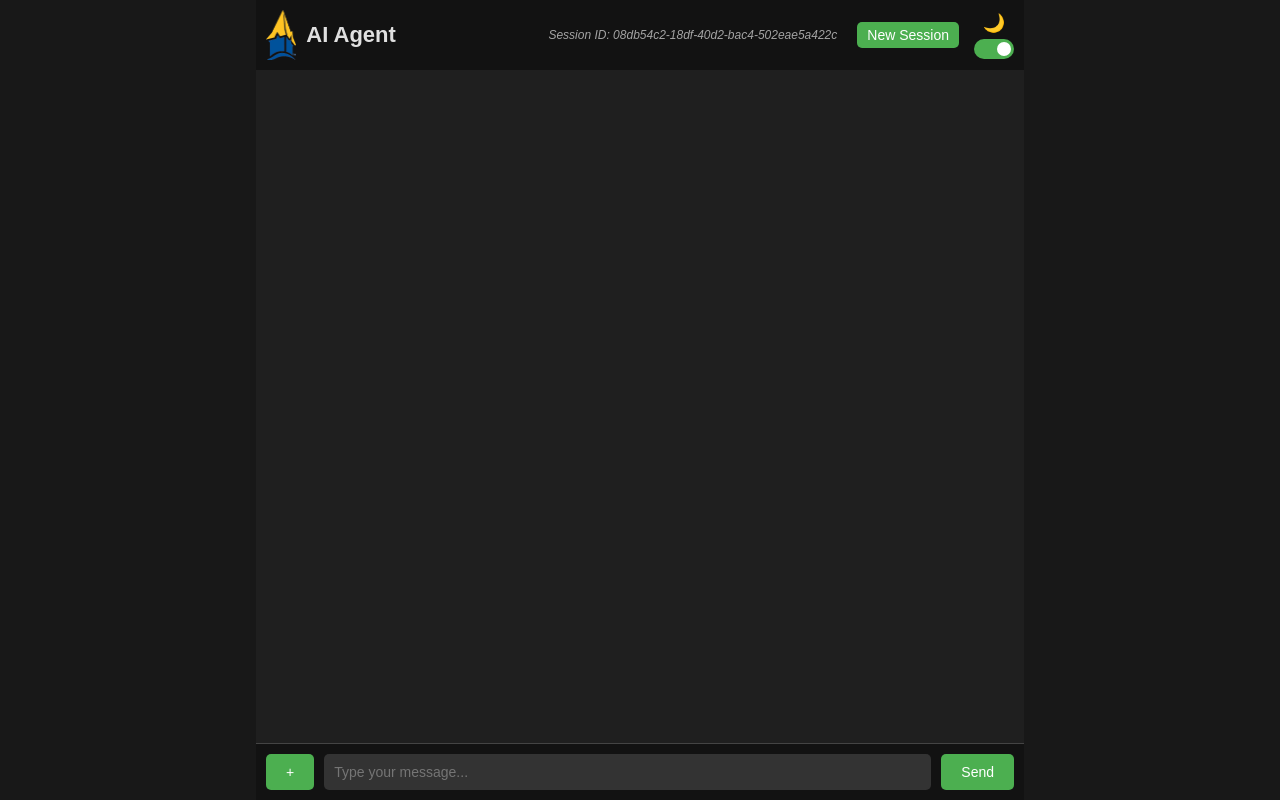
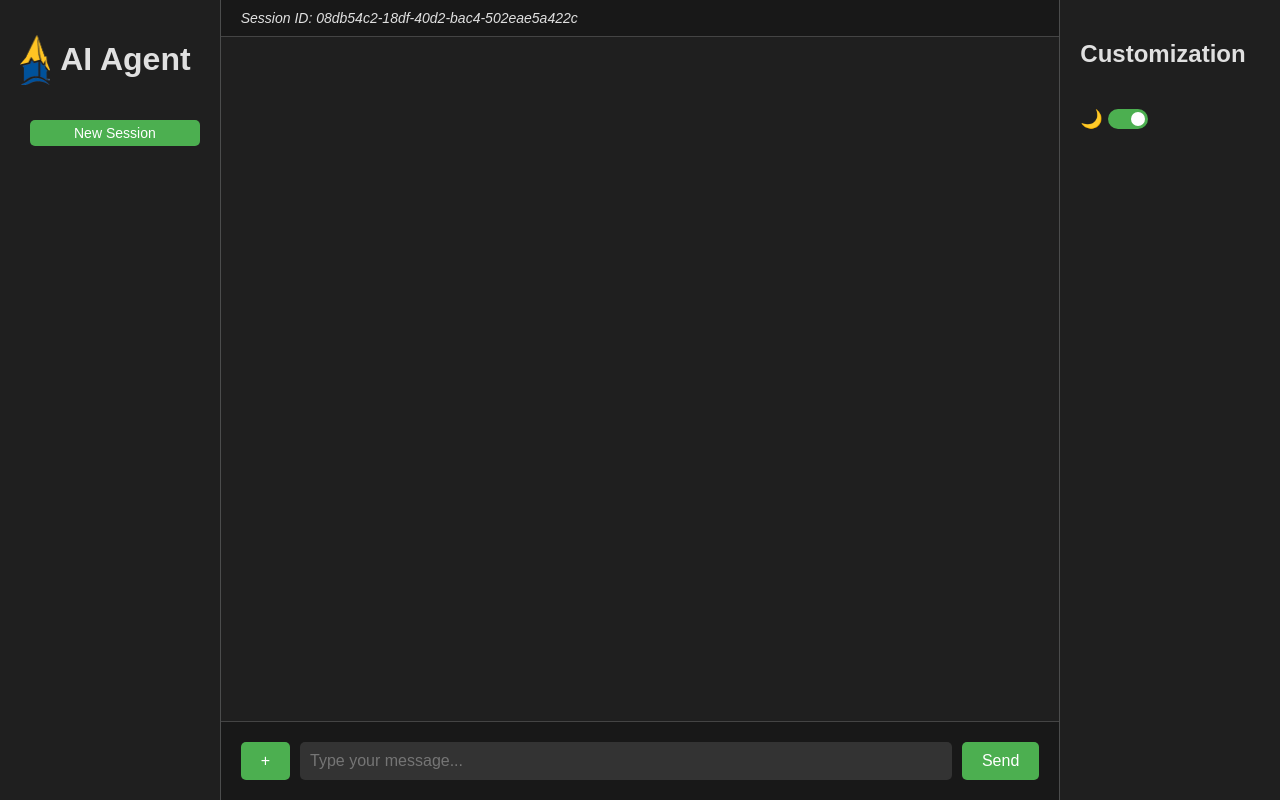
Before and after one commit to branmh79/n8n-AI-Agent-Assignment, a React (Create React App) app in the folder react-frontend/: page / in a window 1280 px wide. Built offline with nearby package versions, Linux system fonts and the light colour scheme.

Commit message:
left+right containers

```diff
--- a/react-frontend/src/App.css
+++ b/react-frontend/src/App.css
@@ -176,20 +176,26 @@ body.dark-mode {
 }
 
 .app-container {
-  width: 60vw;
+  width: 100vw;
   height: 100vh;
   margin: 0 auto;
   display: flex;
-  flex-direction: column;
+  justify-content: center; /* Center the content horizontally */
+  align-items: center; /* Center the content vertically */
+  background-color: var(--background-color); /* Optional for readability */
   transition: background-color 0.3s ease, color 0.3s ease;
 }
 
 .chat-header {
-  display: flex;
-  justify-content: space-between;
-  align-items: center;
-  padding: 10px;
-  background-color: inherit;
+  width: 100%; /* Full width of the chat section */
+  padding: 10px 20px;
+  background-color: inherit; /* Match the background color */
+  color: inherit; /* Match the text color */
+  border-bottom: 1px solid #444; /* Optional border for separation */
+  font-size: 14px;
+  font-style: italic; /* Optional styling for the session ID */
+  text-align: left; /* Align the text to the left */
+  transition: background-color 0.3s ease, color 0.3s ease;
 }
 
 .chat-header h1 {
@@ -197,10 +203,21 @@ body.dark-mode {
   font-size: 22px;
 }
 
+/* Chat Section */
+.chat-section {
+  width: 70%; /* Fixed 60% width */
+  display: flex;
+  flex-direction: column;
+  overflow: hidden;
+  background-color: #181818; /* Matches dark mode background */
+  border-left: 1px solid #4B4C4C; /* Thin white line between left and chat */
+}
+
 .chat-input {
   display: flex;
   padding: 10px;
   border-top: 1px solid #444;
+  transition: background-color 0.3s ease, color 0.3s ease;
 }
 
 .new-session-btn,
@@ -213,6 +230,11 @@ body.dark-mode {
   cursor: pointer;
   font-size: 14px;
   margin-left: 10px;
+}
+
+.new-session-btn {
+  padding: 5px 15px;
+  font-size: 14px;
 }
 
 .new-session-btn:hover,
@@ -236,7 +258,7 @@ body.dark-mode {
   margin-bottom: 10px;
   padding: 0px 8px;
   border-radius: 8px;
-  font-size: 16px;
+  font-size: 18px;
   transition: background-color 0.3s ease, color 0.3s ease;
 }
 
@@ -271,14 +293,14 @@ body.dark-mode {
 
 .chat-input {
   display: flex;
-  padding: 10px;
+  padding: 20px;
   border-top: 1px solid #444;
 }
 
 .chat-input input {
   flex: 1;
   padding: 10px;
-  font-size: 14px;
+  font-size: 16px;
   border: none;
   border-radius: 5px;
   margin-right: 10px;
@@ -287,19 +309,28 @@ body.dark-mode {
 
 .chat-input button {
   padding: 10px 20px;
-  font-size: 14px;
+  font-size: 16px;
   cursor: pointer;
   border: none;
   border-radius: 5px;
   transition: background-color 0.3s ease, color 0.3s ease;
 }
 
+.session-toggle-container {
+  display: flex;
+  align-items: center;
+  justify-content: space-between; /* Space out the elements */
+  gap: 10px; /* Add spacing between them */
+}
+
 .toggle-container {
   display: flex;
   align-items: center;
-  flex-direction: column;
   gap: 5px;
-  padding-left: 5px;
+}
+
+.switch {
+  margin: 0; /* Remove extra spacing */
 }
 
 .mode-icon {
@@ -369,7 +400,7 @@ input:checked + .slider:before {
   border-radius: 5px;
   padding: 10px;
   cursor: pointer;
-  font-size: 16px;
+  font-size: 20px;
   margin-right: 10px;
 }
 
@@ -441,3 +472,69 @@ input:checked + .slider:before {
 .light-mode .chat-container {
   scrollbar-color: #007bff #e0e0e0;
 }
+
+/* Layout Container */
+.layout-container {
+  width: 100vw; /* Desired width for the chat and left sections combined */
+  height: 100%; /* Take full vertical height */
+  display: flex;
+  gap: 0px;
+  background-color: inherit; /* Maintain the background color */
+  box-shadow: 0px 4px 10px rgba(0, 0, 0, 0.2); /* Optional shadow effect */
+}
+
+/* Left Section */
+.left-section {
+  width: 15%; /* Allocate 20% width to the left section */
+  background-color: #1f1f1f; /* Dark background for contrast */
+  color: #e0e0e0;
+  display: flex;
+  flex-direction: column;
+  gap: 20px;
+  padding: 20px;
+  border-right: 1px solid 4B4C4C; /* Thin white line for dark mode */
+  transition: background-color 0.3s ease, color 0.3s ease;
+}
+
+/* Right Section */
+.right-section {
+  width: 15%; /* Fixed 20% width */
+  background-color: #1f1f1f; /* Dark background */
+  color: #e0e0e0; /* Text color */
+  display: flex;
+  flex-direction: column;
+  gap: 20px;
+  padding: 20px;
+  border-left: 1px solid #4B4C4C; /* Thin white line for dark mode */
+  transition: background-color 0.3s ease, color 0.3s ease;
+}
+
+.light-mode .right-section {
+  background-color: #f8f8f8; /* Light mode background */
+  color: #333; /* Text color for light mode */
+}
+
+.light-mode .left-section {
+  background-color: #f8f8f8;
+  color: #333;
+}
+
+.light-mode .left-section,
+.light-mode .chat-section,
+.light-mode .right-section {
+  border-color: #B5B7B7; /* Thin black line for light mode */
+}
+
+/* Chat Container */
+.chat-container {
+  flex: 1; /* Take the remaining width */
+  display: flex;
+  flex-direction: column;
+  overflow-y: auto;
+  padding: 15px;
+  background-color: #181818; /* Matches dark mode background */
+}
+
+.light-mode .chat-container {
+  background-color: #ffffff;
+}
--- a/react-frontend/src/App.js
+++ b/react-frontend/src/App.js
@@ -46,7 +46,6 @@ const App = () => {
     };
   }, []);
 
-  // Auto-scroll to bottom when chatHistory updates
   useEffect(() => {
     if (chatContainerRef.current) {
       chatContainerRef.current.scrollTop = chatContainerRef.current.scrollHeight;
@@ -85,28 +84,6 @@ const App = () => {
     setQuery("");
   };
 
-  const formatNewsResponse = (finalResponse) => {
-    const lines = finalResponse.split("\n").filter((line) => line.startsWith("-"));
-    return (
-      <div className="news-container">
-        {lines.map((line, index) => {
-          const match = line.match(/-\s(.+?)\s\((.+?)\):\s(https?:\/\/[^\s]+)/);
-          if (!match) return null;
-
-          const [, title, date, link] = match;
-          return (
-            <div key={index} className="news-item">
-              <a href={link} target="_blank" rel="noopener noreferrer" className="news-title">
-                <strong>📌 {title}</strong>
-              </a>
-              <p className="news-meta">🕒 {date}</p>
-            </div>
-          );
-        })}
-      </div>
-    );
-  };
-
   const handleSubmit = async (e) => {
     e.preventDefault();
     if (!query.trim()) return;
@@ -141,14 +118,9 @@ const App = () => {
       }
 
       const data = await result.json();
-      const formattedText =
-        pendingPromptType === "News"
-          ? formatNewsResponse(data[0]?.finalResponse || "")
-          : data[0]?.finalResponse;
-
       const botMessage = {
         sender: "bot",
-        text: formattedText,
+        text: data[0]?.finalResponse || "No response received.",
         icon: aiIcon,
       };
 
@@ -167,37 +139,42 @@ const App = () => {
 
   return (
     <div className={`app-container ${isDarkMode ? "dark-mode" : "light-mode"}`}>
-      <div className="chat-header">
+      <div className="layout-container">
+        {/* Left Sidebar */}
+        <div className="left-section">
           <div className="title">
             <img src={aiIcon} alt="AI Icon" className="ai-icon" />
             <h1>AI Agent</h1>
           </div>
-        <div className="session-container">
-          <p className="session-id">Session ID: {sessionId}</p>
           <button className="new-session-btn" onClick={handleNewSession}>
             New Session
           </button>
-          <div className="toggle-container">
-            <span className="mode-icon">{isDarkMode ? "🌙" : "☀️"}</span>
-            <label className="switch">
-              <input type="checkbox" checked={isDarkMode} onChange={toggleDarkMode} />
-              <span className="slider round"></span>
-            </label>
         </div>
-        </div>
-      </div>
+
+        {/* Chat Section */}
+        <div className="chat-section">
+          <div className="chat-header">Session ID: {sessionId}</div>
           <div className="chat-container" ref={chatContainerRef}>
             {chatHistory.map((message, index) => (
-          <div key={index} className={`chat-message ${message.sender === "user" ? "user" : "bot"}`}>
-            {message.sender === "bot" && <img src={aiIcon} alt="Bot Icon" className="profile-icon" />}
-            <div>{typeof message.text === "string" ? message.text : message.text}</div>
+              <div
+                key={index}
+                className={`chat-message ${message.sender === "user" ? "user" : "bot"}`}
+              >
+                {message.sender === "bot" && (
+                  <img src={aiIcon} alt="Bot Icon" className="profile-icon" />
+                )}
+                <div>{message.text}</div>
               </div>
             ))}
             {loading && <div className="loading">Bot is typing...</div>}
           </div>
           <form className="chat-input" onSubmit={handleSubmit}>
             <div className="dropdown" ref={dropdownRef}>
-          <button type="button" className="dropdown-btn" onClick={() => setShowDropdown((prev) => !prev)}>
+              <button
+                type="button"
+                className="dropdown-btn"
+                onClick={() => setShowDropdown((prev) => !prev)}
+              >
                 +
               </button>
               {showDropdown && (
@@ -208,9 +185,30 @@ const App = () => {
                 </div>
               )}
             </div>
-        <input type="text" value={query} onChange={(e) => setQuery(e.target.value)} placeholder="Type your message..." />
-        <button type="submit" disabled={!query.trim()}>Send</button>
+            <input
+              type="text"
+              value={query}
+              onChange={(e) => setQuery(e.target.value)}
+              placeholder="Type your message..."
+            />
+            <button type="submit" disabled={!query.trim()}>
+              Send
+            </button>
           </form>
+        </div>
+
+        {/* Right Sidebar */}
+        <div className="right-section">
+          <h2>Customization</h2>
+          <div className="toggle-container">
+            <span className="mode-icon">{isDarkMode ? "🌙" : "☀️"}</span>
+            <label className="switch">
+              <input type="checkbox" checked={isDarkMode} onChange={toggleDarkMode} />
+              <span className="slider round"></span>
+            </label>
+          </div>
+        </div>
+      </div>
     </div>
   );
 };
```
Lines whose indentation alone changed are shown as unchanged.
